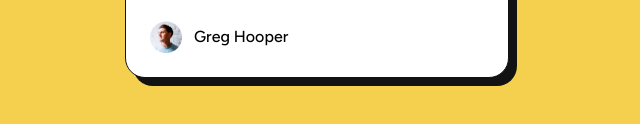
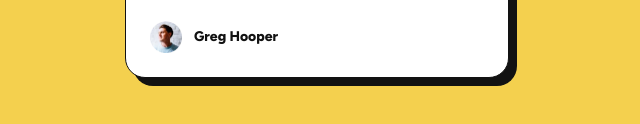
Before and after one commit to bindu953/Blog-Preview-Card, a plain HTML site: page index.html in a window 1280 px wide. Shown: the part 580-704 px from the top of the page, 323-963 px from the left. Drawn offline with Linux system fonts and the light colour scheme.

Commit message:
Updated styling of Author name

```diff
--- a/style.css
+++ b/style.css
@@ -120,13 +120,19 @@ body {
     gap: 12px;
 }
 
+/* Author Container */
 .avatar-img {
     width: 32px;
     height: 32px;
 }
 
+/* Author name */
 .avatar-name {
-    align-items: center;
+    font-size: 14px;
+    font-weight: 800;
+
+    color: hsl(0, 0%, 7%);
+    margin-bottom: 0;
 }
 
 /* Footer */
```
